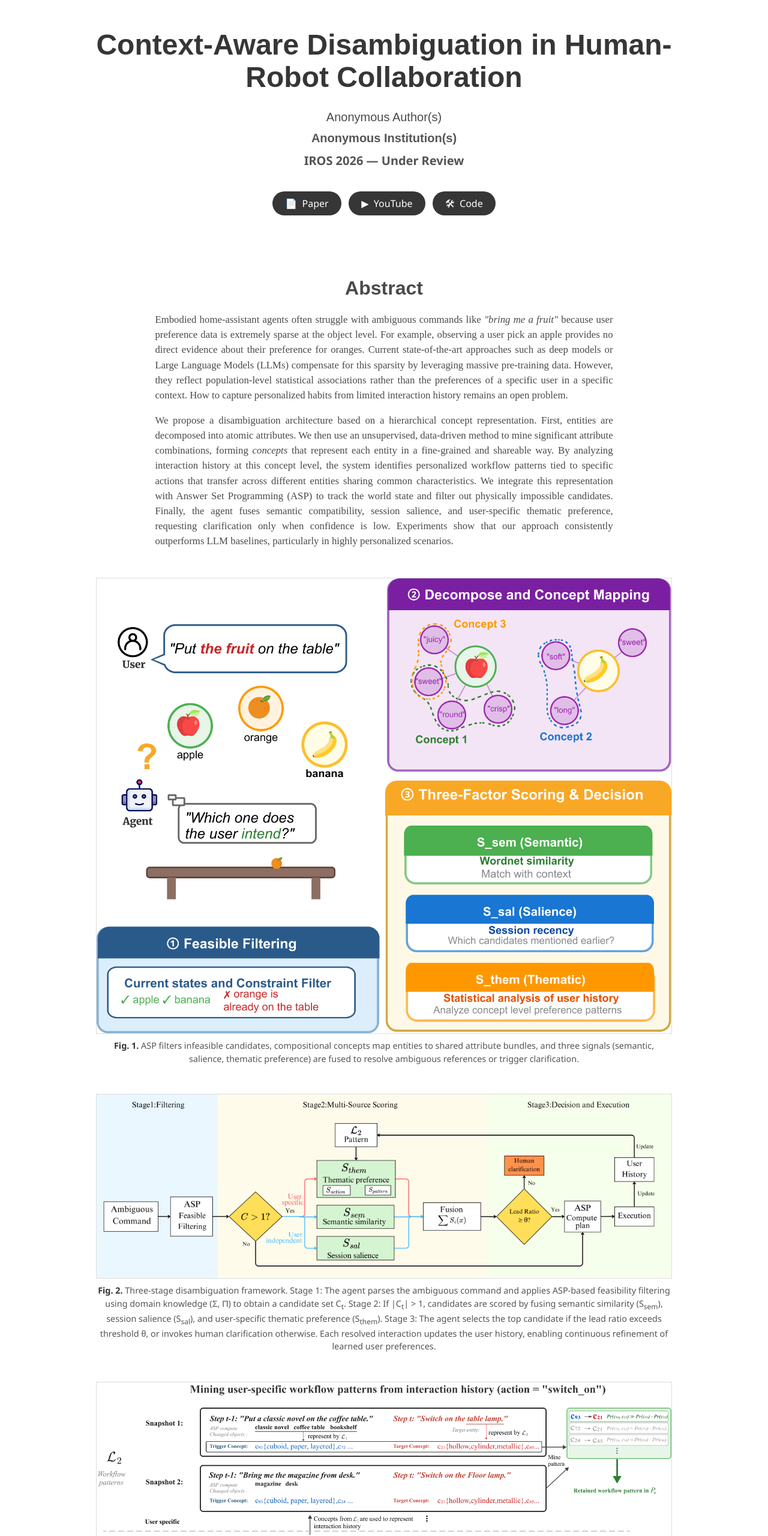
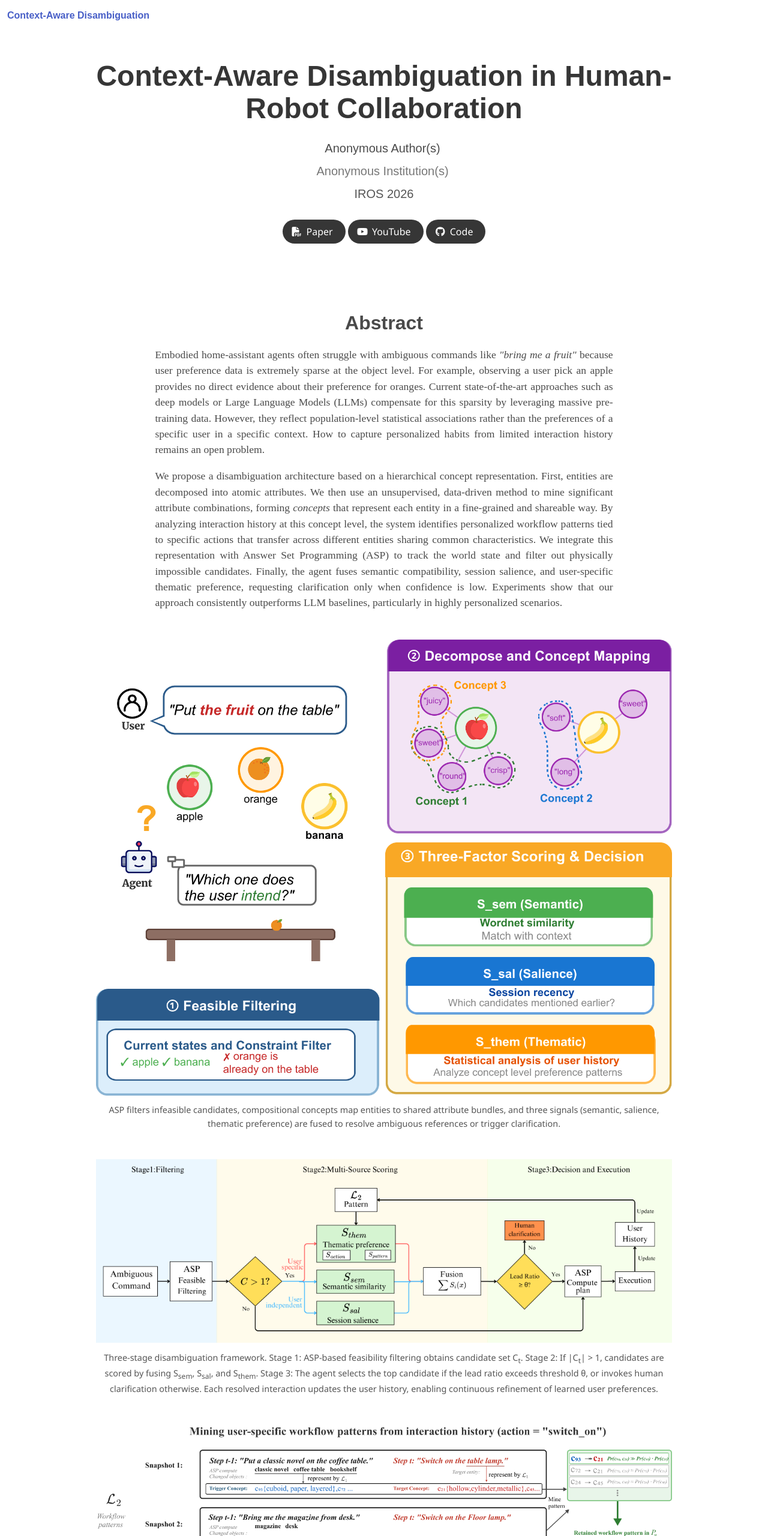
Before and after one commit to Tianyi-Fu/Context-Aware-Disambiguation, a plain HTML site: page index.html in a window 1280 px wide. Shown: the top 2560 px of the page at 60% size. Drawn offline with nearby package versions, Linux system fonts and the light colour scheme; a web font is replaced by a local one.

Commit message:
Add files via upload

```diff
--- a/index.html
+++ b/index.html
@@ -4,56 +4,59 @@
   <meta charset="utf-8">
   <meta name="viewport" content="width=device-width, initial-scale=1">
   <title>Context-Aware Disambiguation in Human-Robot Collaboration</title>
+
+  <link href="https://fonts.googleapis.com/css?family=Google+Sans|Noto+Sans|Castoro" rel="stylesheet">
   <link rel="stylesheet" href="https://cdnjs.cloudflare.com/ajax/libs/bulma/0.9.4/css/bulma.min.css">
-  <link href="https://fonts.googleapis.com/css2?family=Google+Sans:wght@400;700&family=Noto+Sans:wght@400;700&family=Castoro&display=swap" rel="stylesheet">
+  <link rel="stylesheet" href="https://cdnjs.cloudflare.com/ajax/libs/font-awesome/6.4.0/css/all.min.css">
+
   <style>
     body { font-family: 'Noto Sans', sans-serif; }
 
-    .publication-title {
-      font-family: 'Google Sans', sans-serif;
-      font-weight: bold;
+    .publication-title { font-family: 'Google Sans', sans-serif; }
+    .publication-authors { font-family: 'Google Sans', sans-serif; }
+    .publication-venue { font-family: 'Google Sans', sans-serif; }
+
+    .author-block { display: inline-block; margin-right: 5px; }
+
+    .publication-body {
+      font-family: 'Castoro', serif;
+      font-size: 1.1rem;
+      text-align: justify;
     }
 
-    .publication-authors {
+    .section-heading {
       font-family: 'Google Sans', sans-serif;
+      font-size: 2rem;
+      font-weight: bold;
+      margin-bottom: 1rem;
+      text-align: center;
     }
 
-    .publication-venue {
-      color: #555;
+    .video-section-title {
+      font-family: 'Google Sans', sans-serif;
+      font-size: 3rem;
       font-weight: bold;
-    }
-
-    .link-block a {
-      margin-top: 5px;
-      margin-bottom: 5px;
-    }
-
-    .publication-body {
-      font-size: 1.05rem;
-      text-align: justify;
-      font-family: 'Castoro', serif;
-    }
-
-    .section-title {
-      font-family: 'Google Sans', sans-serif;
-      font-weight: bold;
-      font-size: 2rem;
+      text-align: center;
       margin-bottom: 1rem;
     }
 
-    .hero-body {
-      padding-top: 3rem;
-      padding-bottom: 2rem;
-    }
+    footer { background-color: #f5f5f5; }
 
-    footer.footer {
-      background-color: #f5f5f5;
-    }
+    .navbar-brand { font-family: 'Google Sans', sans-serif; }
   </style>
 </head>
 <body>
 
-<!-- Title / Authors -->
+<!-- Navbar -->
+<nav class="navbar" role="navigation" aria-label="main navigation">
+  <div class="navbar-brand">
+    <a class="navbar-item" href="#">
+      <strong>Context-Aware Disambiguation</strong>
+    </a>
+  </div>
+</nav>
+
+<!-- Hero / Title -->
 <section class="hero">
   <div class="hero-body">
     <div class="container is-max-desktop">
@@ -68,28 +71,38 @@
             <span class="author-block">Anonymous Author(s)</span>
           </div>
 
-          <div class="is-size-5 publication-authors" style="margin-top:0.3rem;">
-            <span class="author-block publication-venue">Anonymous Institution(s)</span>
+          <div class="is-size-5 publication-authors" style="margin-top: 0.5rem;">
+            <span class="author-block" style="color: #777;">Anonymous Institution(s)</span>
           </div>
 
-          <div class="is-size-5 publication-venue" style="margin-top:0.5rem;">
-            IROS 2026 &mdash; Under Review
+          <div class="is-size-5 publication-venue" style="margin-top: 0.5rem; color: #555;">
+            <span>IROS 2026</span>
           </div>
 
-          <!-- Buttons -->
-          <div class="column has-text-centered" style="margin-top:1.2rem;">
-            <div class="link-block">
-              <a href="#" class="external-link button is-rounded is-dark">
-                <span>&#128196;&nbsp; Paper</span>
-              </a>
-              &nbsp;
-              <a href="#" class="external-link button is-rounded is-dark">
-                <span>&#9654;&nbsp; YouTube</span>
-              </a>
-              &nbsp;
-              <a href="https://github.com/Tianyi-Fu/Context-Aware-Disambiguation/tree/main" class="external-link button is-rounded is-dark">
-                <span>&#128736;&nbsp; Code</span>
-              </a>
+          <div class="column has-text-centered" style="margin-top: 1rem;">
+            <div class="publication-links">
+
+              <span class="link-block">
+                <a href="#" class="external-link button is-normal is-rounded is-dark">
+                  <span class="icon"><i class="fas fa-file-pdf"></i></span>
+                  <span>Paper</span>
+                </a>
+              </span>
+
+              <span class="link-block">
+                <a href="#" class="external-link button is-normal is-rounded is-dark">
+                  <span class="icon"><i class="fab fa-youtube"></i></span>
+                  <span>YouTube</span>
+                </a>
+              </span>
+
+              <span class="link-block">
+                <a href="https://github.com/Tianyi-Fu/Context-Aware-Disambiguation" class="external-link button is-normal is-rounded is-dark">
+                  <span class="icon"><i class="fab fa-github"></i></span>
+                  <span>Code</span>
+                </a>
+              </span>
+
             </div>
           </div>
 
@@ -104,7 +117,7 @@
   <div class="container is-max-desktop">
     <div class="columns is-centered has-text-centered">
       <div class="column is-four-fifths">
-        <h2 class="section-title">Abstract</h2>
+        <h2 class="section-heading">Abstract</h2>
         <div class="content publication-body">
           <p>
             Embodied home-assistant agents often struggle with ambiguous commands like <em>"bring me a fruit"</em> because user preference data is extremely sparse at the object level. For example, observing a user pick an apple provides no direct evidence about their preference for oranges. Current state-of-the-art approaches such as deep models or Large Language Models (LLMs) compensate for this sparsity by leveraging massive pre-training data. However, they reflect population-level statistical associations rather than the preferences of a specific user in a specific context. How to capture personalized habits from limited interaction history remains an open problem.
@@ -119,16 +132,15 @@
 </section>
 
 <!-- Figure 1 -->
-<section class="section" style="padding-top:0;">
+<section class="section" style="padding-top: 0;">
   <div class="container is-max-desktop">
     <div class="columns is-centered">
       <div class="column">
         <figure class="image">
-          <!-- Replace src with your actual figure file -->
-          <img src="docs/figures/fig_motivating.png" alt="Motivating example and system overview" style="border:1px solid #ddd;">
+          <img src="docs/figures/fig_motivating.png" alt="Motivating example">
         </figure>
-        <p style="text-align:center; margin-top:0.6rem; font-size:0.9rem; color:#555;">
-          <strong>Fig. 1.</strong> ASP filters infeasible candidates, compositional concepts map entities to shared attribute bundles, and three signals (semantic, salience, thematic preference) are fused to resolve ambiguous references or trigger clarification.
+        <p style="text-align: center; margin-top: 0.8rem; font-size: 0.9rem; color: #555; line-height: 1.6;">
+          ASP filters infeasible candidates, compositional concepts map entities to shared attribute bundles, and three signals (semantic, salience, thematic preference) are fused to resolve ambiguous references or trigger clarification.
         </p>
       </div>
     </div>
@@ -136,15 +148,15 @@
 </section>
 
 <!-- Figure 2 -->
-<section class="section" style="padding-top:0;">
+<section class="section" style="padding-top: 0;">
   <div class="container is-max-desktop">
     <div class="columns is-centered">
       <div class="column">
         <figure class="image">
-          <img src="docs/figures/framework_2.png" alt="Three-stage disambiguation framework" style="border:1px solid #ddd;">
+          <img src="docs/figures/framework_2.png" alt="Three-stage framework">
         </figure>
-        <p style="text-align:center; margin-top:0.6rem; font-size:0.9rem; color:#555;">
-          <strong>Fig. 2.</strong> Three-stage disambiguation framework. Stage 1: The agent parses the ambiguous command and applies ASP-based feasibility filtering using domain knowledge (Σ, Π) to obtain a candidate set C<sub>t</sub>. Stage 2: If |C<sub>t</sub>| &gt; 1, candidates are scored by fusing semantic similarity (S<sub>sem</sub>), session salience (S<sub>sal</sub>), and user-specific thematic preference (S<sub>them</sub>). Stage 3: The agent selects the top candidate if the lead ratio exceeds threshold θ, or invokes human clarification otherwise. Each resolved interaction updates the user history, enabling continuous refinement of learned user preferences.
+        <p style="text-align: center; margin-top: 0.8rem; font-size: 0.9rem; color: #555; line-height: 1.6;">
+          Three-stage disambiguation framework. Stage 1: ASP-based feasibility filtering obtains candidate set C<sub>t</sub>. Stage 2: If |C<sub>t</sub>| &gt; 1, candidates are scored by fusing S<sub>sem</sub>, S<sub>sal</sub>, and S<sub>them</sub>. Stage 3: The agent selects the top candidate if the lead ratio exceeds threshold &theta;, or invokes human clarification otherwise. Each resolved interaction updates the user history, enabling continuous refinement of learned user preferences.
         </p>
       </div>
     </div>
@@ -152,15 +164,15 @@
 </section>
 
 <!-- Figure 3 -->
-<section class="section" style="padding-top:0;">
+<section class="section" style="padding-top: 0;">
   <div class="container is-max-desktop">
     <div class="columns is-centered">
       <div class="column">
         <figure class="image">
-          <img src="docs/figures/compositional_hierarchy.png" alt="Compositional hierarchy and workflow pattern mining" style="border:1px solid #ddd;">
+          <img src="docs/figures/compositional_hierarchy.png" alt="Compositional hierarchy">
         </figure>
-        <p style="text-align:center; margin-top:0.6rem; font-size:0.9rem; color:#555;">
-          <strong>Fig. 3.</strong> Overview of the three-layer compositional hierarchy. L0 and L1 are domain-level and constructed before deployment; L2 mines user-specific workflow patterns from interaction snapshots filtered by action predicate. The figure illustrates two example snapshots for <em>switch_on</em>, with the retained pattern c<sub>93</sub> → c<sub>21</sub> indicating that this user tends to select entities with hollow, cylinder, metallic properties after interacting with cuboid, paper, layered entities.
+        <p style="text-align: center; margin-top: 0.8rem; font-size: 0.9rem; color: #555; line-height: 1.6;">
+          Overview of the three-layer compositional hierarchy. L0 and L1 are domain-level and constructed before deployment; L2 mines user-specific workflow patterns from interaction snapshots filtered by action predicate. The figure illustrates two example snapshots for <em>switch_on</em>, with the retained pattern c<sub>93</sub> &rarr; c<sub>21</sub> indicating that this user tends to select entities with hollow, cylinder, metallic properties after interacting with cuboid, paper, layered entities.
         </p>
       </div>
     </div>
@@ -172,9 +184,8 @@
   <div class="container is-max-desktop">
     <div class="columns is-centered has-text-centered">
       <div class="column">
-        <h2 class="section-title">Video</h2>
+        <h2 class="video-section-title">Video</h2>
         <div class="publication-video">
-          <!-- Replace YOUR_VIDEO_ID with your YouTube video ID -->
           <iframe width="100%" height="480"
             src="https://www.youtube.com/embed/YOUR_VIDEO_ID"
             frameborder="0"
@@ -187,14 +198,27 @@
   </div>
 </section>
 
+<!-- BibTeX -->
+<section class="section" id="bibtex">
+  <div class="container is-max-desktop content">
+    <h2 class="section-heading">BibTeX</h2>
+    <pre><code>@inproceedings{anonymous2026disambiguation,
+  author    = {Anonymous},
+  title     = {Context-Aware Disambiguation in Human-Robot Collaboration},
+  booktitle = {IEEE/RSJ International Conference on Intelligent Robots and Systems (IROS)},
+  year      = {2026},
+  note      = {Under review}
+}</code></pre>
+  </div>
+</section>
+
 <!-- Footer -->
 <footer class="footer">
   <div class="container">
     <div class="columns is-centered">
       <div class="column is-8 has-text-centered">
-        <div class="content">
-
-
+        <div class="content" style="color: #aaa; font-size: 0.85rem;">
+          Anonymous submission &mdash; IROS 2026
         </div>
       </div>
     </div>
```
